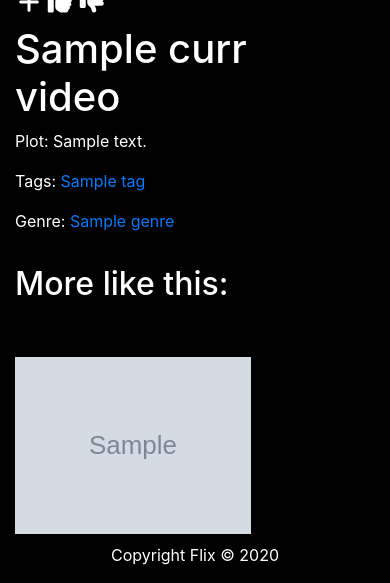
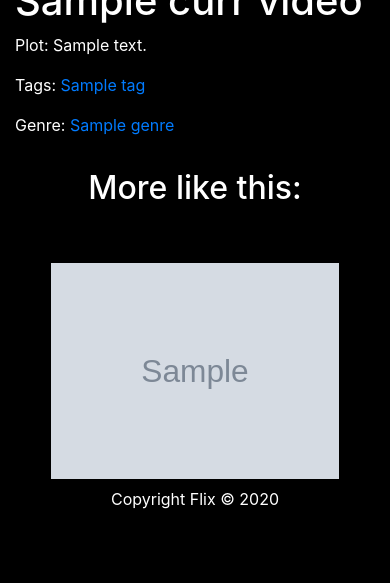
Before and after one commit to gazzamc/Flix, a Django app: template content/templates/video.html in a window 390 px wide. Shown: the part 342-925 px from the top of the page. After the commit the page ends 851 px from the top, so only its background shows below. Run offline with Django 3.2, Linux system fonts and the light colour scheme; the template is opened without the code that fills it: most values are stand-ins (such as "Sample title", 1, 10 or a date in 2020); grey boxes marked "Sample" are stand-in pictures; parts of the project's set-up code (start-up, migrations or seed data) failed here and were passed over; some libraries are stand-ins or nearby versions.

Commit message:
Added responsiveness to video page

```diff
--- a/content/templates/video.html
+++ b/content/templates/video.html
@@ -16,7 +16,7 @@
       rgba(0, 0, 0, 1) 100%
     ), url('../media/{{ curr_video.image_landscape }}') no-repeat center center fixed; background-size: cover;">
     <div class="row">
-        <div class="col-9 offset-2 mt-5">
+        <div class="col-12 col-md-9 offset-md-2 mt-5">
             <video id="video-content" controls autoplay>
                 <source src="{{ youtube_link }}" type="video/mp4">
                 Your browser does not support the video tag.
@@ -27,7 +27,7 @@
 <!-- Video Details -->
 <div class="container-fluid video-details">
     <div class="row">
-        <div class="col-md-10 offset-md-2 player-actions">
+        <div class="col-12 col-md-10 offset-md-2 player-actions">
         {% if watch_list != None %}
             {% if watch_list|video_in_watchlist:curr_video.title %}
                 <i class="fas fa-times-circle delete-item-icon"></i>
@@ -55,7 +55,7 @@
             {% endif %}
         {% endif %}
         </div>
-        <div class="col-10 offset-md-2 mb-3">
+        <div class="col-12 col-md-10 offset-md-2 mb-3">
             <h1>{{ curr_video.title }}</h1>
             <p>Plot: {{ curr_video.description }}</p>
             <p>Tags:
@@ -66,7 +66,7 @@
             <p>Genre: <a href="../search/?genre={{ genre }}">{{ curr_video.genre }}</a></p>
         </div>
         <!-- Suggestions/Related Videos -->
-        <div class="col-10 offset-md-2">
+        <div class="col-12 col-md-10 offset-md-2 suggested">
             <h2 class="mb-5">More like this:</h2>
             {% for video in videos %}
                 <div class="result-box">
--- a/static/css/video.css
+++ b/static/css/video.css
@@ -1,8 +1,11 @@
 /* Video Page */
-/* #video-content{
-    width: 90%;
-    height: auto;
-} */
+.container-fluid{
+    margin-top: 10%;
+}
+
+#video-content{
+    width: 100%;
+}
 
 .player-actions{
     margin-top: 2%;
@@ -25,3 +28,26 @@
 .video-details{
     margin-top: 0;
 }
+
+.suggested{
+    text-align: center;
+}
+
+@media (min-width: 576px) {
+    .suggested{
+        text-align: initial;
+    }
+}
+
+@media (min-width: 768px) {
+    .container-fluid{
+        margin-top: 3%;
+    }
+}
+
+@media (min-width: 992px) {
+}
+
+@media (min-width: 1200px) {
+
+}
```
